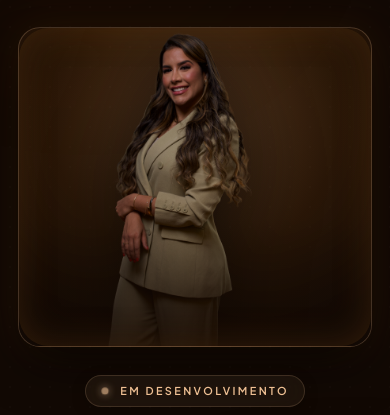
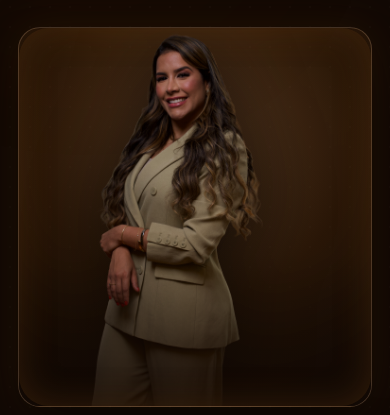
Before and after one commit to mrolimdev/gabriela-lopes-site, a website: page index.html in a window 390 px wide. Shown: the part 103-518 px from the top of the page. Drawn offline with nearby package versions, Linux system fonts and the light colour scheme.

Commit message:
fix: adjust hero image alignment to center top to frame head and face perfectly

```diff
--- a/index.html
+++ b/index.html
@@ -69,7 +69,7 @@
   <link rel="preconnect" href="https://fonts.gstatic.com" crossorigin>
   <link href="https://fonts.googleapis.com/css2?family=Cormorant+Garamond:ital,wght@0,400;0,500;0,600;0,700;1,400;1,600&family=Plus+Jakarta+Sans:wght@300;400;500;600;700&display=swap" rel="stylesheet">
 
-  <link rel="stylesheet" href="style.css?v=2.0.1">
+  <link rel="stylesheet" href="style.css?v=2.0.3">
 </head>
 <body>
   <!-- Efeitos de Luz Ambiente de Fundo -->
@@ -97,7 +97,7 @@
     <section class="visual-panel" aria-label="Apresentação Visual Gabriela Lopes">
       <div class="image-wrapper">
         <img
-          src="identidadevisual/foto_mulher_recortada.png?v=2.0.2"
+          src="identidadevisual/foto_mulher_recortada.png?v=2.0.3"
           alt="Gabriela Lopes"
           class="hero-image"
           fetchpriority="high"
--- a/style.css
+++ b/style.css
@@ -511,7 +511,7 @@ body {
   width: 100%;
   height: 100%;
   object-fit: cover;
-  object-position: center bottom;
+  object-position: center top;
   transition: transform 1.4s cubic-bezier(0.16, 1, 0.3, 1);
   display: block;
   filter: drop-shadow(0 15px 35px rgba(0, 0, 0, 0.7));
@@ -584,7 +584,7 @@ body {
 
   .hero-image {
     object-fit: contain;
-    object-position: center bottom;
+    object-position: center top;
   }
 
   .content-panel {
@@ -670,7 +670,7 @@ body {
 
   .image-wrapper {
     max-width: 100%;
-    height: 320px;
+    height: 380px;
     border-radius: 22px;
   }
 
```
